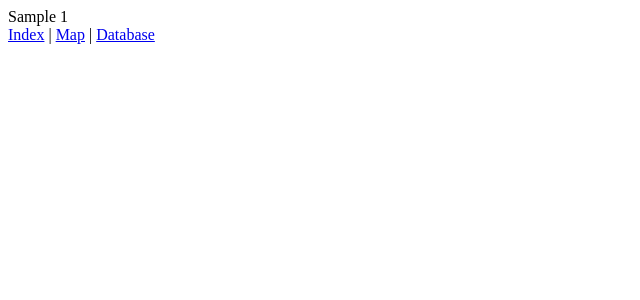
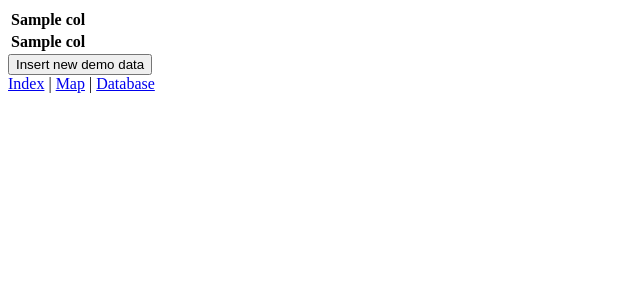
Before and after one commit to Mazerien/Visualisierung-NS-Zwangsarbeit, a Flask app: template app/templates/database.html in a window 1280 px wide. Shown: the top 300 px of the page, without its empty margins (0-640 px from the left). Run offline with Flask 3, Linux system fonts and the light colour scheme; the template is opened without the code that fills it: most values are stand-ins (such as "Sample title", 1, 10 or a date in 2020); lists and menus that the app fills with data are empty.

Commit message:
feat: add demo db data in flask; basic table gui

```diff
--- a/app/main.py
+++ b/app/main.py
@@ -20,8 +20,6 @@
 database = MySQL(
     user=SQL_USER, password=SQL_PASSWORD, host=SQL_HOST, db=SQL_DB
 )
-# Uncomment to create dummy data to play with
-#database.create_demo_data()
 
 
 #######################################################################################
@@ -48,16 +46,19 @@
         app.logger.info(
             f"Sending OSM API request about {city}, {area}, {country}...")
         draw_map_from_place(f"{city}, {area}, {country}")
-        return render_template("map.html")
 
     # TODO: Add it so if there is no POST request, no image is shown
     # TODO: Also check for lack of an image altogether (shows error image as of now)
     return render_template("map.html")
 
 
-@app.route("/data")
+@app.route("/data", methods=["GET", "POST"])
 def data():
     """
-    TODO: Docstring
+    Graphical interface for the MySQL database.
+    POST requests create new demo data.
     """
-    return render_template("database.html", db=database.get_columns_in_table())
+    # TODO: More interaction capabilities
+    if request.method == "POST":
+        database.create_demo_data()
+    return render_template("database.html", columns=database.get_columns_in_table("person"), rows=database.get_rows_in_table("person"))
--- a/app/templates/database.html
+++ b/app/templates/database.html
@@ -3,6 +3,22 @@
 {% block title %} Database {% endblock title %}
 
 {% block body %}
-{{ db }}
-{{ db | length }}
+<table>
+    <tr>
+        {% for col in columns %}
+        <th>{{ col }}</th>
+        {% endfor %}
+    </tr>
+    {% for row in rows %}
+    <tr>
+        {% for col in row %}
+        <th>{{ col }}</th>
+        {% endfor %}
+    </tr>
+    {% endfor %}
+</table>
+
+<form method="POST" action="{{ url_for('data') }}">
+    <button type="submit">Insert new demo data</button>
+</form>
 {% endblock body %}
```
Also changed, not shown: app/database.py (+20 -11 lines).
